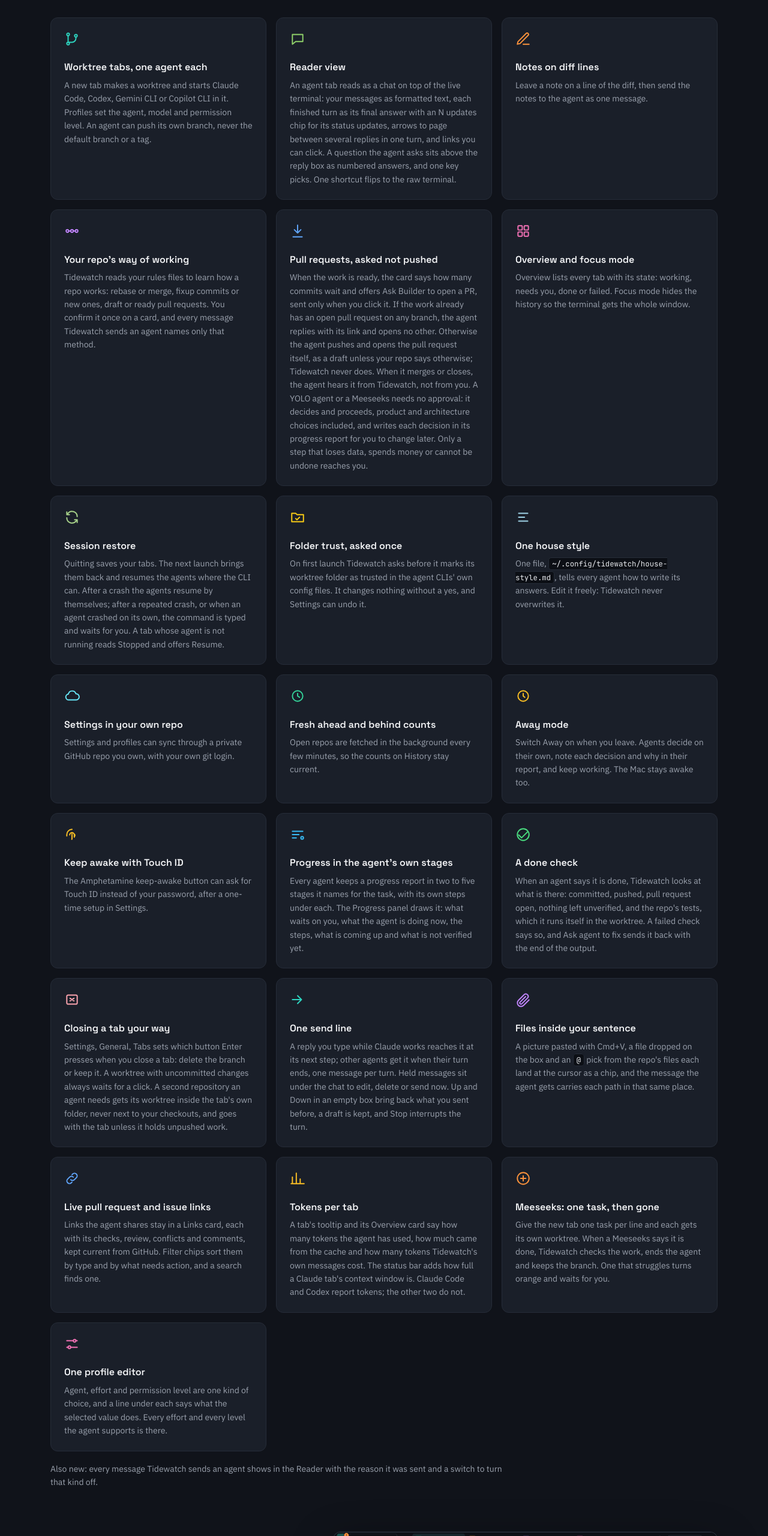
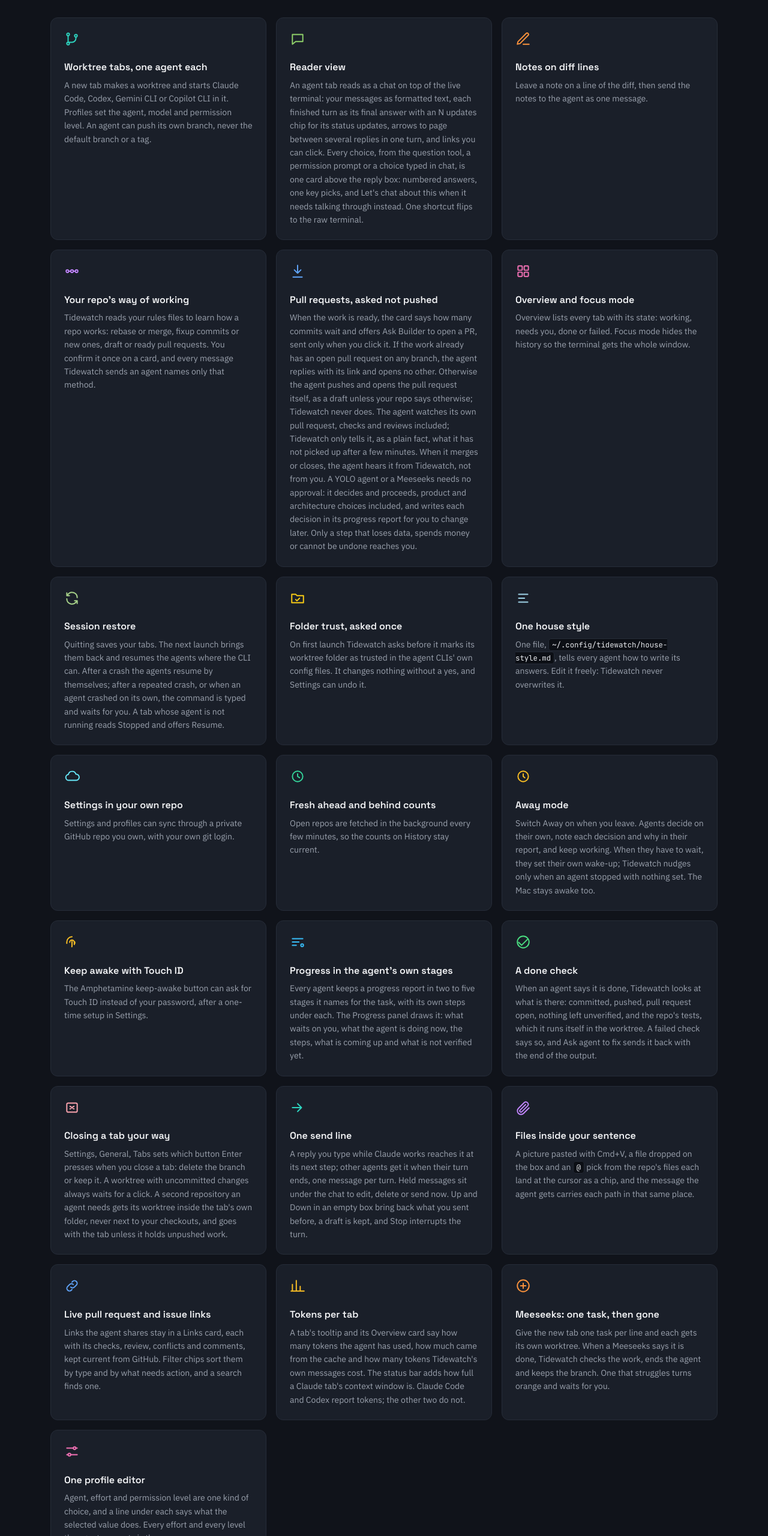
Before and after one commit to Hobo-Ware/tidewatch, a plain HTML site: page site/index.html in a window 1280 px wide. Shown: the part 1720-4280 px from the top of the page at 60% size. Drawn offline with Linux system fonts and the light colour scheme.

Commit message:
docs: one choice card, owner-voice messages and self-scheduled away mode in README and site

```diff
--- a/site/index.html
+++ b/site/index.html
@@ -78,7 +78,7 @@
     </div>
     <div class="card">
       <svg viewBox="0 0 24 24" fill="none" stroke="#8fd16a" stroke-width="1.8" stroke-linecap="round" stroke-linejoin="round"><path d="M4 5h16v11H9l-5 4z"/></svg>
-      <h3>Reader view</h3><p>An agent tab reads as a chat on top of the live terminal: your messages as formatted text, each finished turn as its final answer with an N updates chip for its status updates, arrows to page between several replies in one turn, and links you can click. A question the agent asks sits above the reply box as numbered answers, and one key picks. One shortcut flips to the raw terminal.</p>
+      <h3>Reader view</h3><p>An agent tab reads as a chat on top of the live terminal: your messages as formatted text, each finished turn as its final answer with an N updates chip for its status updates, arrows to page between several replies in one turn, and links you can click. Every choice, from the question tool, a permission prompt or a choice typed in chat, is one card above the reply box: numbered answers, one key picks, and Let's chat about this when it needs talking through instead. One shortcut flips to the raw terminal.</p>
     </div>
     <div class="card">
       <svg viewBox="0 0 24 24" fill="none" stroke="#fb923c" stroke-width="1.8" stroke-linecap="round" stroke-linejoin="round"><path d="M12 20h9M16.5 3.5a2.1 2.1 0 0 1 3 3L7 19l-4 1 1-4z"/></svg>
@@ -90,7 +90,7 @@
     </div>
     <div class="card">
       <svg viewBox="0 0 24 24" fill="none" stroke="#60a5fa" stroke-width="1.8" stroke-linecap="round" stroke-linejoin="round"><path d="M12 3v12M7 10l5 5 5-5M5 21h14"/></svg>
-      <h3>Pull requests, asked not pushed</h3><p>When the work is ready, the card says how many commits wait and offers Ask Builder to open a PR, sent only when you click it. If the work already has an open pull request on any branch, the agent replies with its link and opens no other. Otherwise the agent pushes and opens the pull request itself, as a draft unless your repo says otherwise; Tidewatch never does. When it merges or closes, the agent hears it from Tidewatch, not from you. A YOLO agent or a Meeseeks needs no approval: it decides and proceeds, product and architecture choices included, and writes each decision in its progress report for you to change later. Only a step that loses data, spends money or cannot be undone reaches you.</p>
+      <h3>Pull requests, asked not pushed</h3><p>When the work is ready, the card says how many commits wait and offers Ask Builder to open a PR, sent only when you click it. If the work already has an open pull request on any branch, the agent replies with its link and opens no other. Otherwise the agent pushes and opens the pull request itself, as a draft unless your repo says otherwise; Tidewatch never does. The agent watches its own pull request, checks and reviews included; Tidewatch only tells it, as a plain fact, what it has not picked up after a few minutes. When it merges or closes, the agent hears it from Tidewatch, not from you. A YOLO agent or a Meeseeks needs no approval: it decides and proceeds, product and architecture choices included, and writes each decision in its progress report for you to change later. Only a step that loses data, spends money or cannot be undone reaches you.</p>
     </div>
     <div class="card">
       <svg viewBox="0 0 24 24" fill="none" stroke="#f472b6" stroke-width="1.8" stroke-linecap="round" stroke-linejoin="round"><rect x="4" y="4" width="6.5" height="6.5" rx="1"/><rect x="13.5" y="4" width="6.5" height="6.5" rx="1"/><rect x="4" y="13.5" width="6.5" height="6.5" rx="1"/><rect x="13.5" y="13.5" width="6.5" height="6.5" rx="1"/></svg>
@@ -118,7 +118,7 @@
     </div>
     <div class="card">
       <svg viewBox="0 0 24 24" fill="none" stroke="#fbbf24" stroke-width="1.8" stroke-linecap="round" stroke-linejoin="round"><circle cx="12" cy="12" r="8"/><path d="M12 8v4l2.5 2"/></svg>
-      <h3>Away mode</h3><p>Switch Away on when you leave. Agents decide on their own, note each decision and why in their report, and keep working. The Mac stays awake too.</p>
+      <h3>Away mode</h3><p>Switch Away on when you leave. Agents decide on their own, note each decision and why in their report, and keep working. When they have to wait, they set their own wake-up; Tidewatch nudges only when an agent stopped with nothing set. The Mac stays awake too.</p>
     </div>
     <div class="card">
       <svg viewBox="0 0 24 24" fill="none" stroke="#fbbf24" stroke-width="1.8" stroke-linecap="round" stroke-linejoin="round"><path d="M12 4a8 8 0 0 0-8 8v2M8.5 12.5a3.5 3.5 0 0 1 7 0v3.5M12 11v6.5a5 5 0 0 1-.3 1.8M16 11.5a4.5 4.5 0 0 1 .4 2.5"/></svg>
@@ -161,7 +161,7 @@
       <h3>One profile editor</h3><p>Agent, effort and permission level are one kind of choice, and a line under each says what the selected value does. Every effort and every level the agent supports is there.</p>
     </div>
   </div>
-  <p class="note">Also new: every message Tidewatch sends an agent shows in the Reader with the reason it was sent and a switch to turn that kind off.</p>
+  <p class="note">Also new: every message Tidewatch sends an agent shows in the Reader as your own bubble with a small Tidewatch badge, the reason it was sent and a switch to turn that kind off.</p>
 
   <div class="row" id="overview">
     <div class="text">
@@ -176,7 +176,7 @@
     <div class="text">
       <h3>Read the answer, answer the question.</h3>
       <p>The Reader turns the agent's session into text you can skim: your messages, the final answer of each turn, which tools it ran, and a question when it needs permission. Flip to the raw terminal any time.</p>
-      <ul><li>Allow or deny a permission question from a button (Claude Code today)</li><li>Reply to the agent from a box under the answer; a reply sent mid-turn is held until the turn ends</li><li>Pick an answer to the agent's question with a digit key</li><li>Each finished turn shows its final answer, with status updates folded under an N updates chip; several replies in one turn page with arrows</li><li>Your answers to its questions come back as a card, and background task notes as quiet rows</li></ul>
+      <ul><li>Allow or deny a permission question from a button (Claude Code today)</li><li>Reply to the agent from a box under the answer; a reply sent mid-turn is held until the turn ends</li><li>Pick an answer to the agent's question with a digit key, or press Let's chat about this to talk it through first</li><li>Each finished turn shows its final answer, with status updates folded under an N updates chip; several replies in one turn page with arrows</li><li>Your answers to its questions come back as a card, and background task notes as quiet rows</li></ul>
     </div>
     <div class="shot"><img src="shot-needs.png" width="2200" height="1375" loading="lazy" alt="An agent tab asking for permission to install a package, with Allow once, Deny and Switch to terminal outline buttons under the Reader, two earlier turns above it each with an update chip, and the agent's history card beside it"></div>
   </div>
```
Also changed, not shown: 1 other file.
